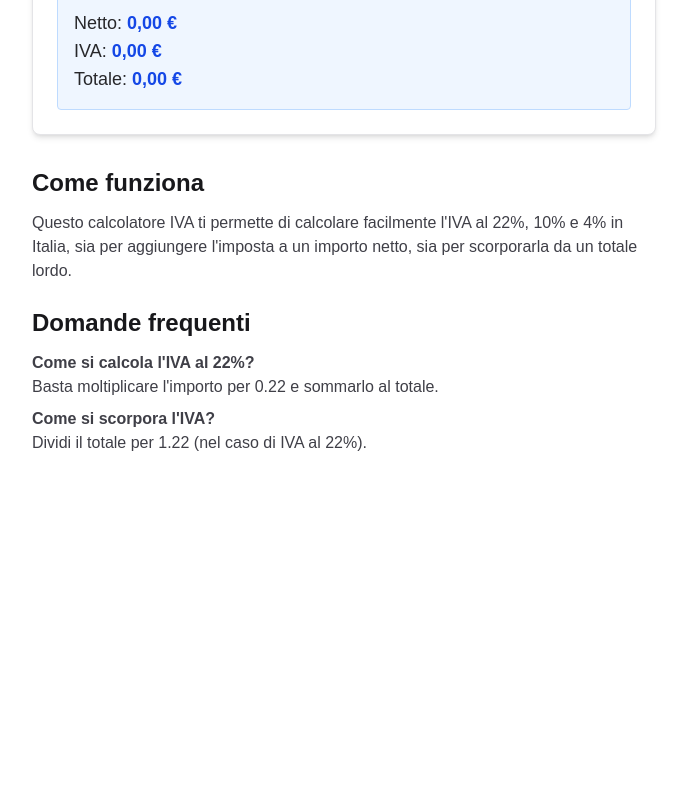
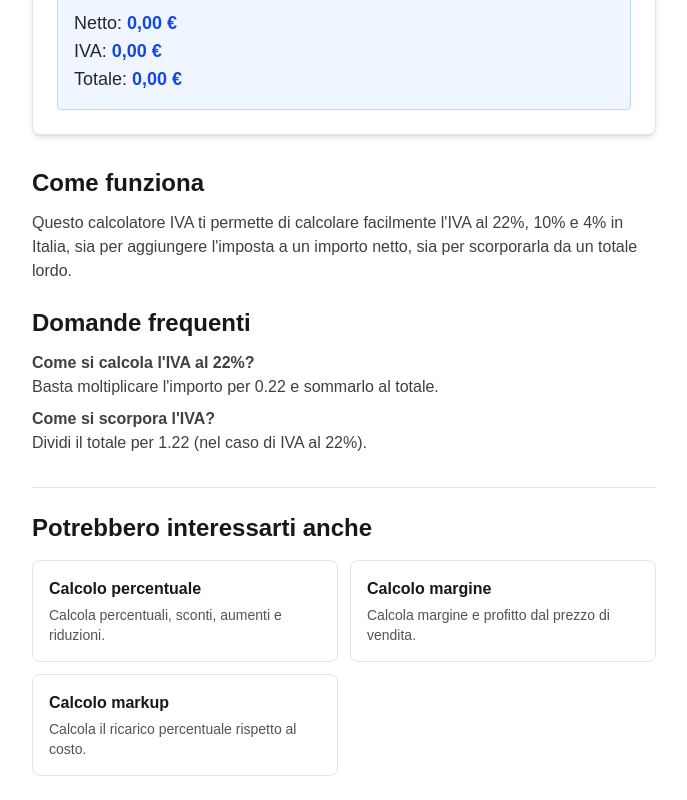
Before and after one commit to elpablo/calcolafacile, a Next.js app: page /it/calcolatore-iva in a window 1280 px wide. Shown: the part 401-1201 px from the top of the page, without its empty margins (296-983 px from the left). Before the commit the page ends 880 px from the top, so only its background shows below. Built offline with nearby package versions, Linux system fonts and the light colour scheme.

Commit message:
Refactor calculators to include currentPath and improve layout for related tools

```diff
--- a/src/app/it/calcolatore-iva/IvaCalculator.js
+++ b/src/app/it/calcolatore-iva/IvaCalculator.js
@@ -19,7 +19,8 @@ export default function CalcolatoreIVA() {
                 iva,
                 lordo: value + iva,
             };
-        } else {
+        }
+
         const netto = value / (1 + aliquota / 100);
         const iva = value - netto;
         return {
@@ -27,7 +28,6 @@ export default function CalcolatoreIVA() {
             iva,
             lordo: value,
         };
-        }
     };
 
     const result = calcola();
@@ -37,6 +37,7 @@ export default function CalcolatoreIVA() {
     return (
       <ToolLayout
         title="Calcolatore IVA online (scorporo e aggiunta)"
+        currentPath="/it/calcolatore-iva"
         description="Questo calcolatore IVA ti permette di calcolare facilmente l'IVA al 22%, 10% e 4% in Italia, sia per aggiungere l'imposta a un importo netto, sia per scorporarla da un totale lordo."
         faq={
           <>
--- a/src/app/it/calcolo-margine/MarginCalculator.js
+++ b/src/app/it/calcolo-margine/MarginCalculator.js
@@ -35,6 +35,7 @@ export default function MarginCalculator() {
     return (
         <ToolLayout
             title="Calcolo margine online"
+            currentPath="/it/calcolo-margine"
             description="Questo calcolatore margine ti permette di calcolare il margine di profitto partendo dal costo di acquisto o produzione e dal prezzo di vendita. È utile per freelance, ecommerce, negozi e piccole attività che vogliono capire quanto margine rimane su ogni vendita."
             faq={
                 <>
--- a/src/app/it/calcolo-markup/MarkupCalculator.js
+++ b/src/app/it/calcolo-markup/MarkupCalculator.js
@@ -1,5 +1,3 @@
-
-
 "use client";
 
 import { useState } from "react";
@@ -37,6 +35,7 @@ export default function MarkupCalculator() {
     return (
         <ToolLayout
             title="Calcolo markup online"
+            currentPath="/it/calcolo-markup"
             description="Questo calcolatore markup ti permette di calcolare il ricarico percentuale partendo dal costo e dal prezzo di vendita. È utile per ecommerce, negozi, freelance e piccole attività che vogliono capire quanto ricarico applicano sui propri prodotti o servizi."
             faq={
                 <>
@@ -84,7 +83,8 @@ export default function MarkupCalculator() {
                     Markup: <strong className="text-blue-700 dark:text-blue-300">{formatPercent(markup)}%</strong>
                 </p>
                 <p className="mt-2 text-sm text-zinc-600 dark:text-zinc-300">
-                    Con un costo di {formatEuro(isNaN(costoNumber) ? 0 : costoNumber)} € e un prezzo di vendita di {formatEuro(isNaN(prezzoNumber) ? 0 : prezzoNumber)} €, il markup è pari al {formatPercent(markup)}%.
+                    Con un costo di {formatEuro(isNaN(costoNumber) ? 0 : costoNumber)} € e un prezzo di vendita di{" "}
+                    {formatEuro(isNaN(prezzoNumber) ? 0 : prezzoNumber)} €, il markup è pari al {formatPercent(markup)}%.
                 </p>
             </div>
         </ToolLayout>
--- a/src/app/it/calcolo-percentuale/PercentageCalculator.js
+++ b/src/app/it/calcolo-percentuale/PercentageCalculator.js
@@ -94,6 +94,7 @@ export default function PercentageCalculator() {
     return (
         <ToolLayout
             title="Calcolo percentuale online"
+            currentPath="/it/calcolo-percentuale"
             description="Questo calcolatore percentuale ti permette di calcolare rapidamente percentuali, rapporti percentuali, aumenti, riduzioni e sconti. È utile per acquisti, lavoro, scuola, preventivi e calcoli quotidiani."
             faq={
                 <>
--- a/src/app/page.js
+++ b/src/app/page.js
@@ -1,65 +1,74 @@
-import Image from "next/image";
+import Link from "next/link";
+
+const tools = [
+  {
+    href: "/it/calcolatore-iva",
+    title: "Calcolatore IVA",
+    description: "Aggiungi o scorpora IVA al 22%, 10% e 4%.",
+  },
+  {
+    href: "/it/calcolo-percentuale",
+    title: "Calcolo percentuale",
+    description: "Calcola percentuali, sconti, aumenti e riduzioni.",
+  },
+  {
+    href: "/it/calcolo-margine",
+    title: "Calcolo margine",
+    description: "Calcola margine e profitto dal prezzo di vendita.",
+  },
+  {
+    href: "/it/calcolo-markup",
+    title: "Calcolo markup",
+    description: "Calcola il ricarico percentuale rispetto al costo.",
+  },
+];
 
 export default function Home() {
   return (
-    <div className="flex flex-col flex-1 items-center justify-center bg-zinc-50 font-sans dark:bg-black">
-      <main className="flex flex-1 w-full max-w-3xl flex-col items-center justify-between py-32 px-16 bg-white dark:bg-black sm:items-start">
-        <Image
-          className="dark:invert"
-          src="/next.svg"
-          alt="Next.js logo"
-          width={100}
-          height={20}
-          priority
-        />
-        <div className="flex flex-col items-center gap-6 text-center sm:items-start sm:text-left">
-          <h1 className="max-w-xs text-3xl font-semibold leading-10 tracking-tight text-black dark:text-zinc-50">
-            To get started, edit the page.js file.
-          </h1>
-          <p className="max-w-md text-lg leading-8 text-zinc-600 dark:text-zinc-400">
-            Looking for a starting point or more instructions? Head over to{" "}
-            <a
-              href="https://vercel.com/templates?framework=next.js&utm_source=create-next-app&utm_medium=appdir-template-tw&utm_campaign=create-next-app"
-              className="font-medium text-zinc-950 dark:text-zinc-50"
+    <main className="mx-auto max-w-5xl px-6 py-12">
+      <section className="mb-12 max-w-3xl">
+        <p className="mb-3 text-sm font-semibold uppercase tracking-wide text-blue-700 dark:text-blue-300">
+          CalcolaFacile
+        </p>
+        <h1 className="mb-4 text-4xl font-bold tracking-tight text-zinc-900 dark:text-zinc-100 sm:text-5xl">
+          Calcolatori online semplici, gratuiti e veloci
+        </h1>
+        <p className="text-lg leading-8 text-zinc-600 dark:text-zinc-300">
+          Strumenti pratici per calcolare IVA, percentuali, margine e markup senza registrazione e senza complicazioni.
+        </p>
+      </section>
+
+      <section>
+        <h2 className="mb-6 text-2xl font-semibold text-zinc-900 dark:text-zinc-100">
+          Strumenti disponibili
+        </h2>
+
+        <div className="grid gap-4 sm:grid-cols-2">
+          {tools.map((tool) => (
+            <Link
+              key={tool.href}
+              href={tool.href}
+              className="rounded-xl border border-zinc-200 bg-white p-5 shadow-sm transition hover:border-blue-300 hover:bg-blue-50 dark:border-zinc-700 dark:bg-zinc-900 dark:hover:border-blue-500 dark:hover:bg-zinc-800"
             >
-              Templates
-            </a>{" "}
-            or the{" "}
-            <a
-              href="https://nextjs.org/learn?utm_source=create-next-app&utm_medium=appdir-template-tw&utm_campaign=create-next-app"
-              className="font-medium text-zinc-950 dark:text-zinc-50"
-            >
-              Learning
-            </a>{" "}
-            center.
-          </p>
+              <h3 className="mb-2 text-lg font-semibold text-zinc-900 dark:text-zinc-100">
+                {tool.title}
+              </h3>
+              <p className="text-sm leading-6 text-zinc-600 dark:text-zinc-400">
+                {tool.description}
+              </p>
+            </Link>
+          ))}
         </div>
-        <div className="flex flex-col gap-4 text-base font-medium sm:flex-row">
-          <a
-            className="flex h-12 w-full items-center justify-center gap-2 rounded-full bg-foreground px-5 text-background transition-colors hover:bg-[#383838] dark:hover:bg-[#ccc] md:w-[158px]"
-            href="https://vercel.com/new?utm_source=create-next-app&utm_medium=appdir-template-tw&utm_campaign=create-next-app"
-            target="_blank"
-            rel="noopener noreferrer"
-          >
-            <Image
-              className="dark:invert"
-              src="/vercel.svg"
-              alt="Vercel logomark"
-              width={16}
-              height={16}
-            />
-            Deploy Now
-          </a>
-          <a
-            className="flex h-12 w-full items-center justify-center rounded-full border border-solid border-black/[.08] px-5 transition-colors hover:border-transparent hover:bg-black/[.04] dark:border-white/[.145] dark:hover:bg-[#1a1a1a] md:w-[158px]"
-            href="https://nextjs.org/docs?utm_source=create-next-app&utm_medium=appdir-template-tw&utm_campaign=create-next-app"
-            target="_blank"
-            rel="noopener noreferrer"
-          >
-            Documentation
-          </a>
-        </div>
-      </main>
-    </div>
+      </section>
+
+      <section className="mt-12 border-t border-zinc-200 pt-8 dark:border-zinc-700">
+        <h2 className="mb-3 text-2xl font-semibold text-zinc-900 dark:text-zinc-100">
+          Perché usare CalcolaFacile?
+        </h2>
+        <p className="max-w-3xl leading-7 text-zinc-600 dark:text-zinc-300">
+          CalcolaFacile raccoglie piccoli strumenti online pensati per risolvere calcoli quotidiani in modo rapido. Ogni pagina è dedicata a un singolo calcolo, con spiegazioni semplici, esempi e risultati immediati.
+        </p>
+      </section>
+    </main>
   );
 }
--- a/src/components/ToolLayout.js
+++ b/src/components/ToolLayout.js
@@ -1,4 +1,40 @@
-export default function ToolLayout({ title, children, description, faq }) {
+import Link from "next/link";
+
+const defaultRelatedTools = [
+    {
+        href: "/it/calcolatore-iva",
+        title: "Calcolatore IVA",
+        description: "Aggiungi o scorpora IVA al 22%, 10% e 4%.",
+    },
+    {
+        href: "/it/calcolo-percentuale",
+        title: "Calcolo percentuale",
+        description: "Calcola percentuali, sconti, aumenti e riduzioni.",
+    },
+    {
+        href: "/it/calcolo-margine",
+        title: "Calcolo margine",
+        description: "Calcola margine e profitto dal prezzo di vendita.",
+    },
+    {
+        href: "/it/calcolo-markup",
+        title: "Calcolo markup",
+        description: "Calcola il ricarico percentuale rispetto al costo.",
+    },
+];
+
+export default function ToolLayout({
+    title,
+    children,
+    description,
+    faq,
+    currentPath,
+    relatedTools = defaultRelatedTools,
+}) {
+    const visibleRelatedTools = currentPath
+        ? relatedTools.filter((tool) => tool.href !== currentPath)
+        : relatedTools;
+
     return (
         <main className="mx-auto max-w-2xl p-6">
             <h1 className="mb-6 text-3xl font-bold text-zinc-900 dark:text-zinc-100">{title}</h1>
@@ -24,6 +60,30 @@ export default function ToolLayout({ title, children, description, faq }) {
                     {faq}
                 </section>
             )}
+
+            {visibleRelatedTools?.length > 0 && (
+                <section className="mt-8 border-t border-zinc-200 pt-6 dark:border-zinc-700">
+                    <h2 className="mb-4 text-2xl font-semibold text-zinc-900 dark:text-zinc-100">
+                        Potrebbero interessarti anche
+                    </h2>
+                    <div className="grid gap-3 sm:grid-cols-2">
+                        {visibleRelatedTools.map((tool) => (
+                            <Link
+                                key={tool.href}
+                                href={tool.href}
+                                className="rounded-lg border border-zinc-200 bg-white p-4 transition hover:border-blue-300 hover:bg-blue-50 dark:border-zinc-700 dark:bg-zinc-900 dark:hover:border-blue-500 dark:hover:bg-zinc-800"
+                            >
+                                <h3 className="font-semibold text-zinc-900 dark:text-zinc-100">
+                                    {tool.title}
+                                </h3>
+                                <p className="mt-1 text-sm text-zinc-600 dark:text-zinc-400">
+                                    {tool.description}
+                                </p>
+                            </Link>
+                        ))}
+                    </div>
+                </section>
+            )}
         </main>
     );
 }
```
Lines whose indentation alone changed are shown as unchanged.
